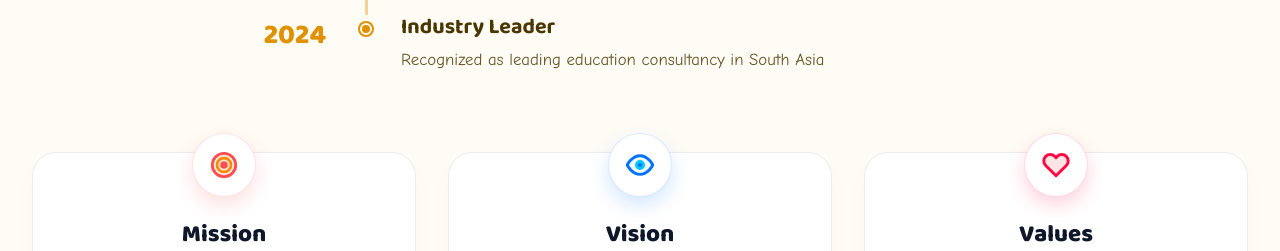
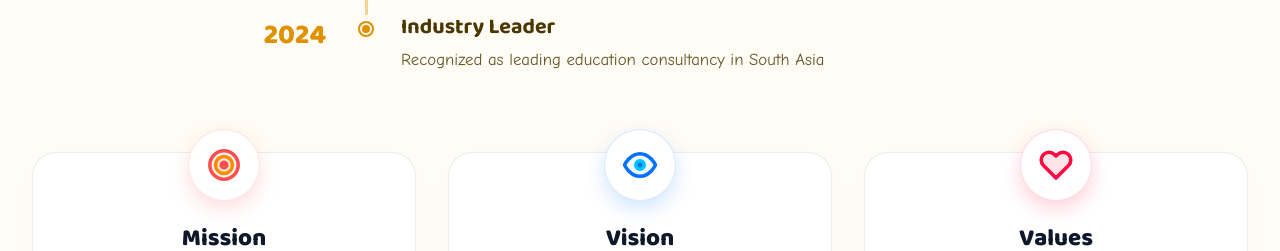
Before and after one commit to princeshiamofficial/Rowshanara-Edu, a Next.js app: page /about in a window 1280 px wide. Shown: the part 1020-1271 px from the top of the page. Built offline with nearby package versions, Linux system fonts and the light colour scheme.

Commit message:
style: increase Mission, Vision, and Values SVG icon and badge container size

```diff
--- a/src/app/about/page.tsx
+++ b/src/app/about/page.tsx
@@ -275,8 +275,8 @@ export default function AboutPage() {
             alignItems: "center"
           }}>
             <div style={{
-              width: "64px",
-              height: "64px",
+              width: "72px",
+              height: "72px",
               borderRadius: "50%",
               backgroundColor: "white",
               border: "1px solid rgba(255, 78, 80, 0.15)",
@@ -285,11 +285,11 @@ export default function AboutPage() {
               justifyContent: "center",
               marginBottom: "1.5rem",
               boxShadow: "0 8px 20px rgba(255, 78, 80, 0.18)",
-              marginTop: "-3.5rem",
+              marginTop: "-3.75rem",
               zIndex: 2,
               position: "relative"
             }}>
-              <svg xmlns="http://www.w3.org/2000/svg" width="28" height="28" viewBox="0 0 24 24" fill="none" stroke="#FF4E50" strokeWidth="2.5" strokeLinecap="round" strokeLinejoin="round">
+              <svg xmlns="http://www.w3.org/2000/svg" width="34" height="34" viewBox="0 0 24 24" fill="none" stroke="#FF4E50" strokeWidth="2.5" strokeLinecap="round" strokeLinejoin="round">
                 <circle cx="12" cy="12" r="10" stroke="#FF4E50" fill="rgba(255, 78, 80, 0.05)" />
                 <circle cx="12" cy="12" r="6" stroke="#FF8C00" fill="rgba(255, 140, 0, 0.1)" />
                 <circle cx="12" cy="12" r="2" stroke="#FF4E50" fill="#FF4E50" />
@@ -328,8 +328,8 @@ export default function AboutPage() {
             alignItems: "center"
           }}>
             <div style={{
-              width: "64px",
-              height: "64px",
+              width: "72px",
+              height: "72px",
               borderRadius: "50%",
               backgroundColor: "white",
               border: "1px solid rgba(0, 114, 255, 0.15)",
@@ -338,11 +338,11 @@ export default function AboutPage() {
               justifyContent: "center",
               marginBottom: "1.5rem",
               boxShadow: "0 8px 20px rgba(0, 114, 255, 0.18)",
-              marginTop: "-3.5rem",
+              marginTop: "-3.75rem",
               zIndex: 2,
               position: "relative"
             }}>
-              <svg xmlns="http://www.w3.org/2000/svg" width="28" height="28" viewBox="0 0 24 24" fill="none" stroke="#0072FF" strokeWidth="2.5" strokeLinecap="round" strokeLinejoin="round">
+              <svg xmlns="http://www.w3.org/2000/svg" width="34" height="34" viewBox="0 0 24 24" fill="none" stroke="#0072FF" strokeWidth="2.5" strokeLinecap="round" strokeLinejoin="round">
                 <path d="M1 12s4-8 11-8 11 8 11 8-4 8-11 8-11-8-11-8z" stroke="#0072FF" fill="rgba(0, 114, 255, 0.05)" />
                 <circle cx="12" cy="12" r="3" stroke="#00C6FF" fill="#0072FF" />
               </svg>
@@ -380,8 +380,8 @@ export default function AboutPage() {
             alignItems: "center"
           }}>
             <div style={{
-              width: "64px",
-              height: "64px",
+              width: "72px",
+              height: "72px",
               borderRadius: "50%",
               backgroundColor: "white",
               border: "1px solid rgba(255, 8, 68, 0.15)",
@@ -390,11 +390,11 @@ export default function AboutPage() {
               justifyContent: "center",
               marginBottom: "1.5rem",
               boxShadow: "0 8px 20px rgba(255, 8, 68, 0.18)",
-              marginTop: "-3.5rem",
+              marginTop: "-3.75rem",
               zIndex: 2,
               position: "relative"
             }}>
-              <svg xmlns="http://www.w3.org/2000/svg" width="28" height="28" viewBox="0 0 24 24" fill="none" stroke="#FF0844" strokeWidth="2.5" strokeLinecap="round" strokeLinejoin="round">
+              <svg xmlns="http://www.w3.org/2000/svg" width="34" height="34" viewBox="0 0 24 24" fill="none" stroke="#FF0844" strokeWidth="2.5" strokeLinecap="round" strokeLinejoin="round">
                 <path d="M20.84 4.61a5.5 5.5 0 0 0-7.78 0L12 5.67l-1.06-1.06a5.5 5.5 0 0 0-7.78 7.78l1.06 1.06L12 21.23l7.78-7.78 1.06-1.06a5.5 5.5 0 0 0 0-7.78z" stroke="#FF0844" fill="#FF4E50" style={{ fillOpacity: 0.15 }} />
               </svg>
             </div>
```
